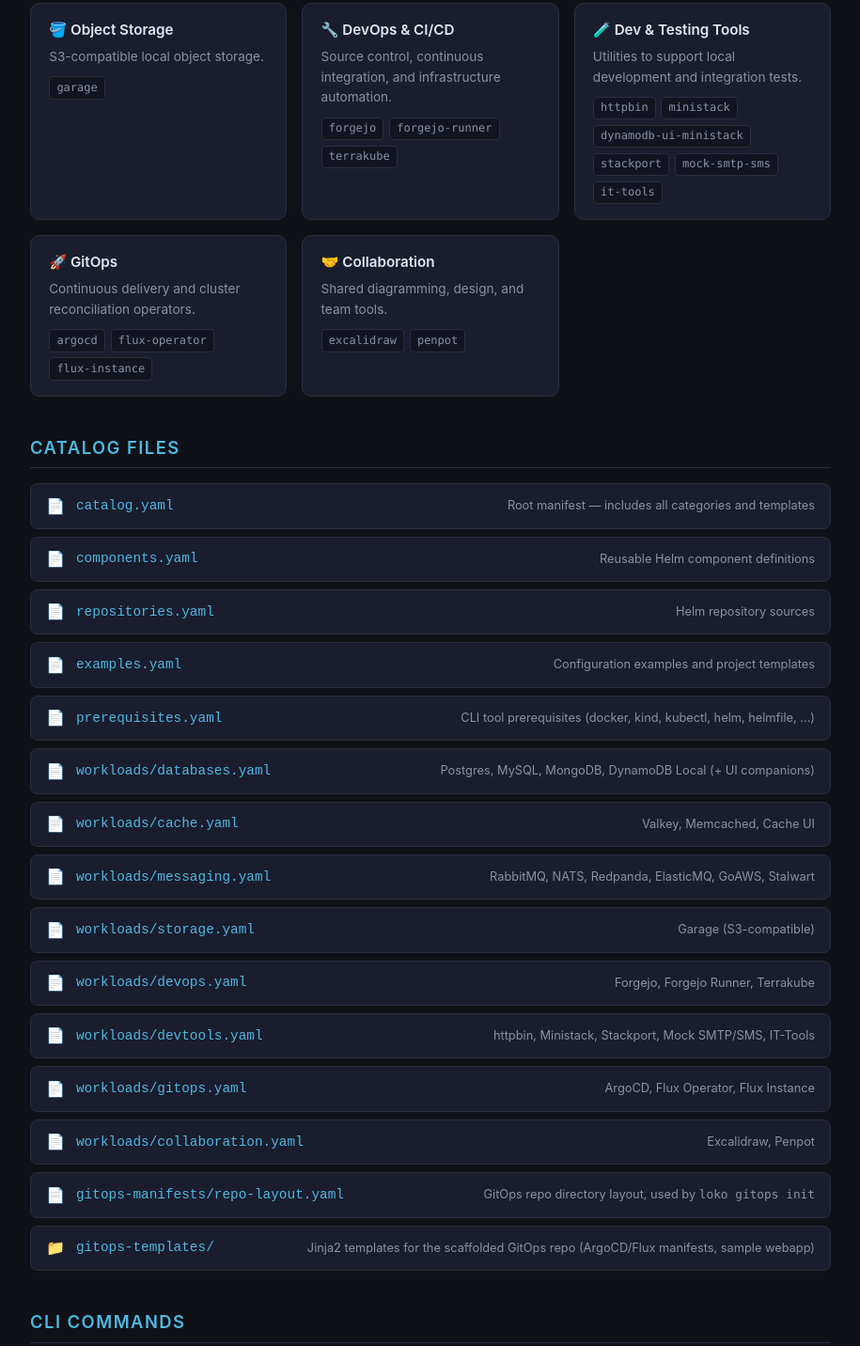
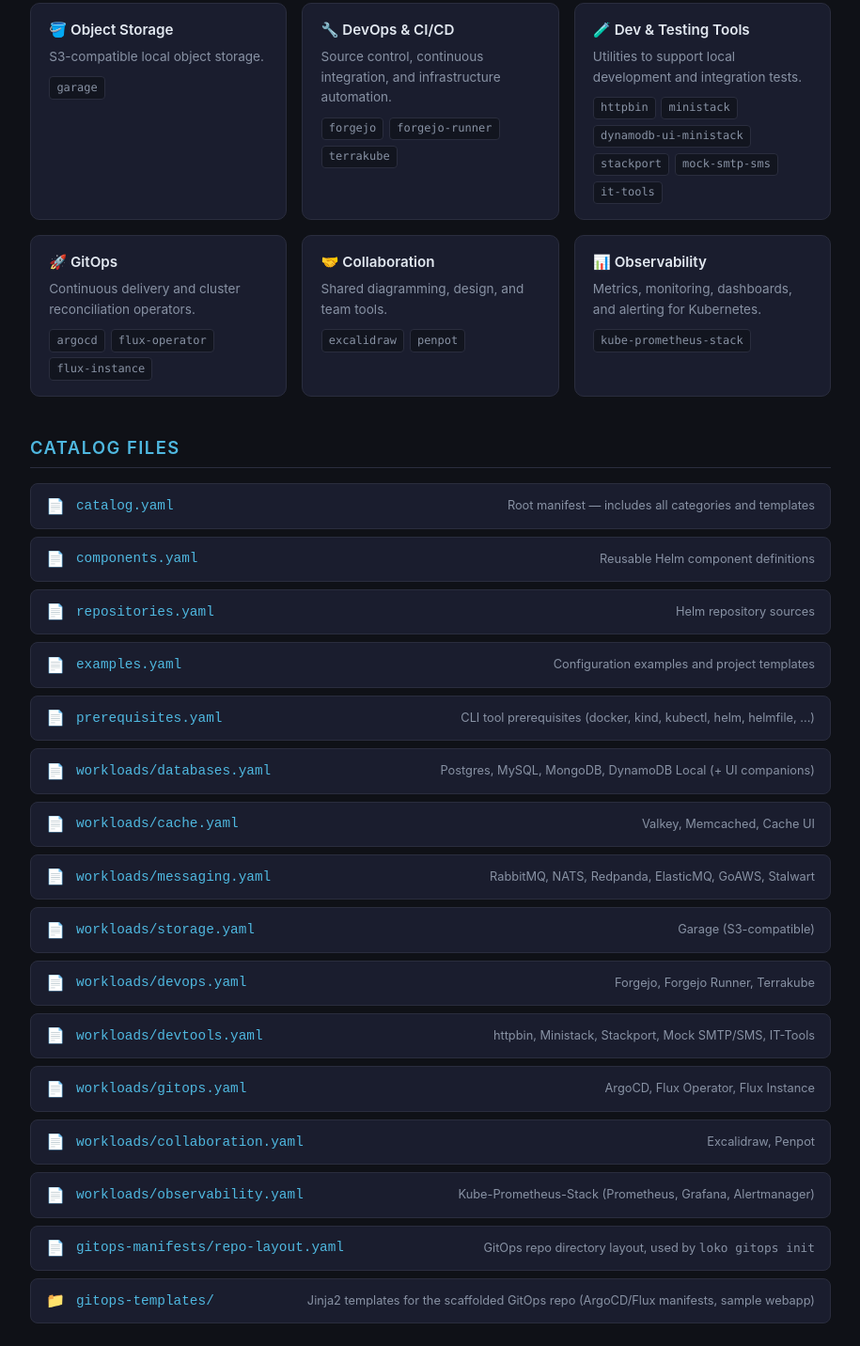
Before and after one commit to getloko/catalog, a plain HTML site: page index.html in a window 1280 px wide. Shown: the part 483-1915 px from the top of the page at 94% size, without its empty margins (182-1097 px from the left). Drawn offline with Linux system fonts and the light colour scheme.

Commit message:
feat(catalog): wire observability category

```diff
--- a/index.html
+++ b/index.html
@@ -233,6 +233,13 @@
             <span class="tag">penpot</span>
           </div>
         </div>
+        <div class="card">
+          <h3>📊 Observability</h3>
+          <p>Metrics, monitoring, dashboards, and alerting for Kubernetes.</p>
+          <div class="tags">
+            <span class="tag">kube-prometheus-stack</span>
+          </div>
+        </div>
       </div>
     </section>
 
@@ -306,6 +313,11 @@
         </div>
         <div class="file-row">
           <span class="icon">📄</span>
+          <span class="name"><a href="workloads/observability.yaml">workloads/observability.yaml</a></span>
+          <span class="desc">Kube-Prometheus-Stack (Prometheus, Grafana, Alertmanager)</span>
+        </div>
+        <div class="file-row">
+          <span class="icon">📄</span>
           <span class="name"><a href="gitops-manifests/repo-layout.yaml">gitops-manifests/repo-layout.yaml</a></span>
           <span class="desc">GitOps repo directory layout, used by <code>loko gitops init</code></span>
         </div>
```
Also changed, not shown: 2 other files.
